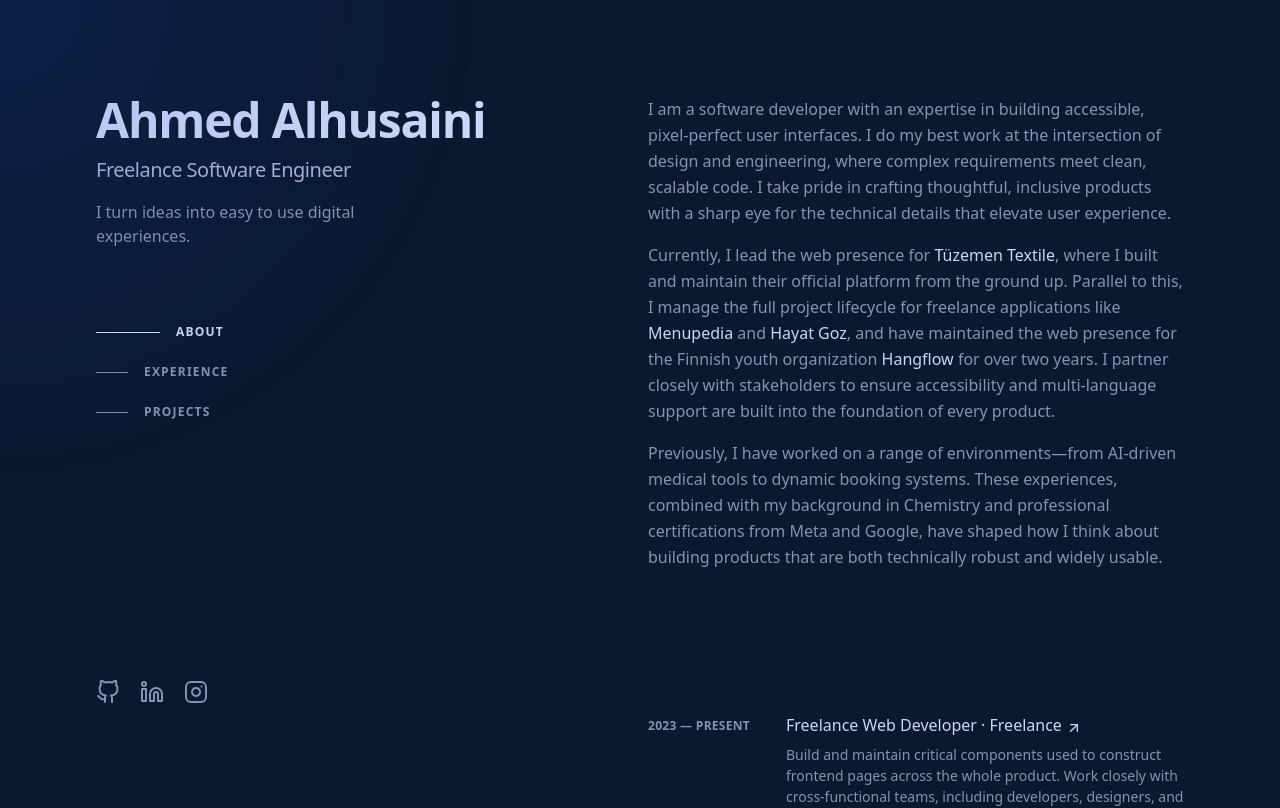
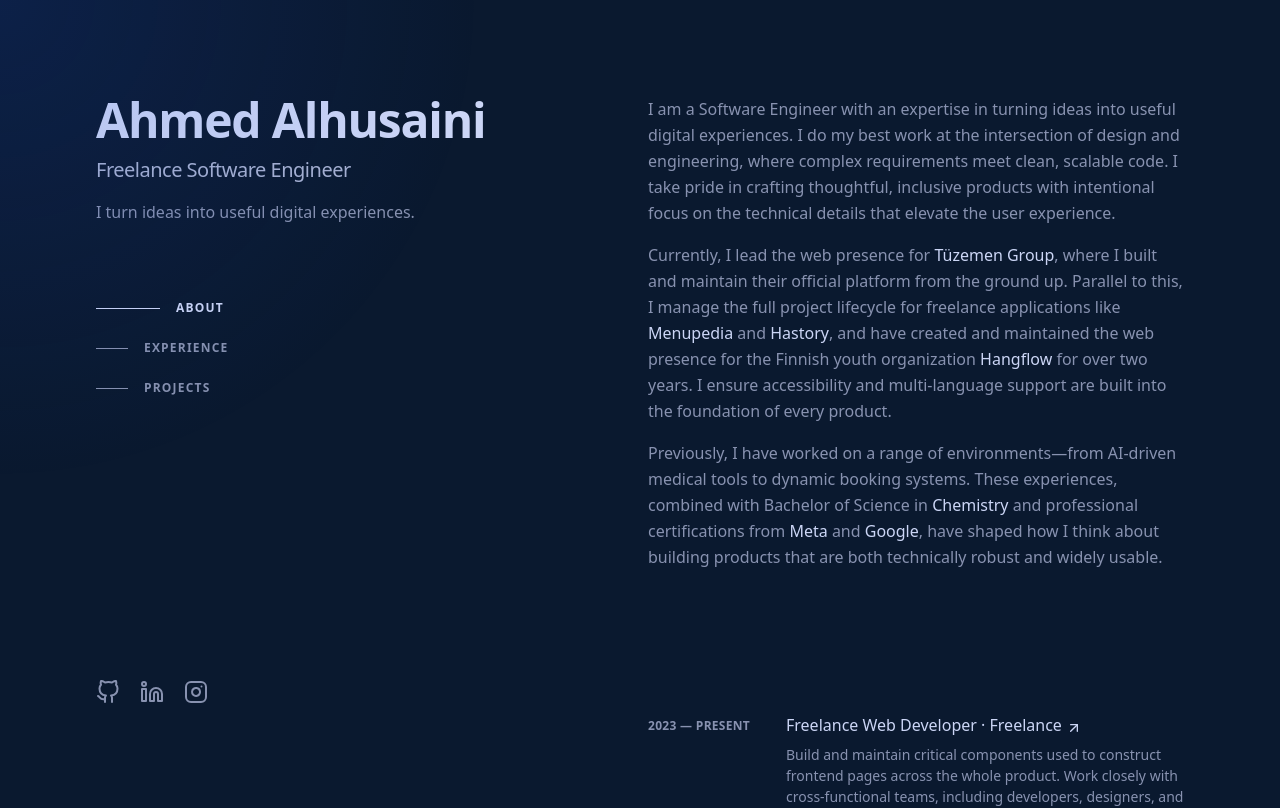
Before and after one commit to ProfMoriartey/ahmed-ali, a Next.js app: page / in a window 1280 px wide. Shown: the top 808 px of the page. Built offline with nearby package versions, Linux system fonts and the light colour scheme.

Commit message:
Add modify about section

```diff
--- a/src/app/layout.tsx
+++ b/src/app/layout.tsx
@@ -17,10 +17,10 @@
 
 export const metadata: Metadata = {
   title: "Ahmed Alhusaini | Software Engineer",
-  description: "I turn ideas into easy to use digital experiences.",
+  description: "I turn ideas into useful digital experiences.",
   openGraph: {
     title: "Ahmed Alhusaini | Software Engineer",
-    description: "I turn ideas into easy to use digital experiences.",
+    description: "I turn ideas into useful digital experiences.",
     url: "https://ahmedalhusaini.com",
     siteName: "Ahmed Alhusaini",
     images: [
--- a/src/app/page.tsx
+++ b/src/app/page.tsx
@@ -2,7 +2,7 @@
 import Socials from "~/components/Socials";
 import Experience from "~/components/Experience";
 import Projects from "~/components/Projects";
-import ScrollReveal from "~/components/ScrollReveal"; // 1. Add import
+import ScrollReveal from "~/components/ScrollReveal";
 import { FiArrowUpRight } from "react-icons/fi";
 
 export default function Home() {
@@ -26,7 +26,7 @@
                 Freelance Software Engineer
               </h2>
               <p className="mt-4 max-w-xs leading-normal">
-                I turn ideas into easy to use digital experiences.
+                I turn ideas into useful digital experiences.
               </p>
               <Nav />
             </div>
@@ -49,17 +49,17 @@
               </h3>
               <div className="text-slate flex flex-col gap-4">
                 <p>
-                  I am a software developer with an expertise in building
-                  accessible, pixel-perfect user interfaces. I do my best work
-                  at the intersection of design and engineering, where complex
+                  I am a Software Engineer with an expertise in turning ideas
+                  into useful digital experiences. I do my best work at the
+                  intersection of design and engineering, where complex
                   requirements meet clean, scalable code. I take pride in
-                  crafting thoughtful, inclusive products with a sharp eye for
-                  the technical details that elevate user experience.
+                  crafting thoughtful, inclusive products with intentional focus
+                  on the technical details that elevate the user experience.
                 </p>
                 <p>
                   Currently, I lead the web presence for{" "}
                   <span className="text-slate-lightest hover:text-teal focus-visible:text-teal font-medium">
-                    Tüzemen Textile
+                    Tüzemen Group
                   </span>
                   , where I built and maintain their official platform from the
                   ground up. Parallel to this, I manage the full project
@@ -69,24 +69,33 @@
                   </span>{" "}
                   and{" "}
                   <span className="text-slate-lightest hover:text-teal focus-visible:text-teal font-medium">
-                    Hayat Goz
+                    Hastory
                   </span>
-                  , and have maintained the web presence for the Finnish youth
-                  organization{" "}
+                  , and have created and maintained the web presence for the
+                  Finnish youth organization{" "}
                   <span className="text-slate-lightest hover:text-teal focus-visible:text-teal font-medium">
                     Hangflow
                   </span>{" "}
-                  for over two years. I partner closely with stakeholders to
-                  ensure accessibility and multi-language support are built into
-                  the foundation of every product.
+                  for over two years. I ensure accessibility and multi-language
+                  support are built into the foundation of every product.
                 </p>
                 <p>
                   Previously, I have worked on a range of environments—from
                   AI-driven medical tools to dynamic booking systems. These
-                  experiences, combined with my background in Chemistry and
-                  professional certifications from Meta and Google, have shaped
-                  how I think about building products that are both technically
-                  robust and widely usable.
+                  experiences, combined with Bachelor of Science in{" "}
+                  <span className="text-slate-lightest hover:text-teal focus-visible:text-teal font-medium">
+                    Chemistry
+                  </span>{" "}
+                  and professional certifications from{" "}
+                  <span className="text-slate-lightest hover:text-teal focus-visible:text-teal font-medium">
+                    Meta
+                  </span>{" "}
+                  and{" "}
+                  <span className="text-slate-lightest hover:text-teal focus-visible:text-teal font-medium">
+                    Google
+                  </span>
+                  , have shaped how I think about building products that are
+                  both technically robust and widely usable.
                 </p>
               </div>
             </ScrollReveal>
```
